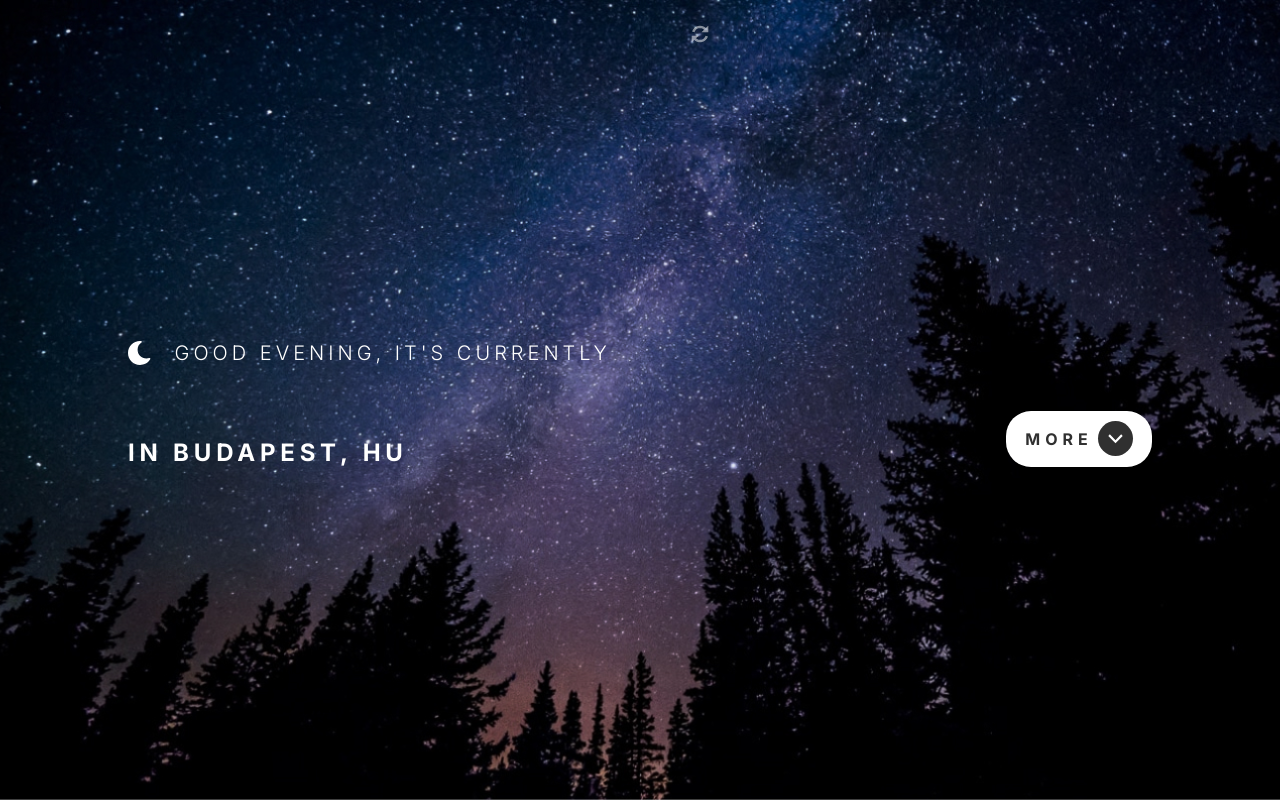
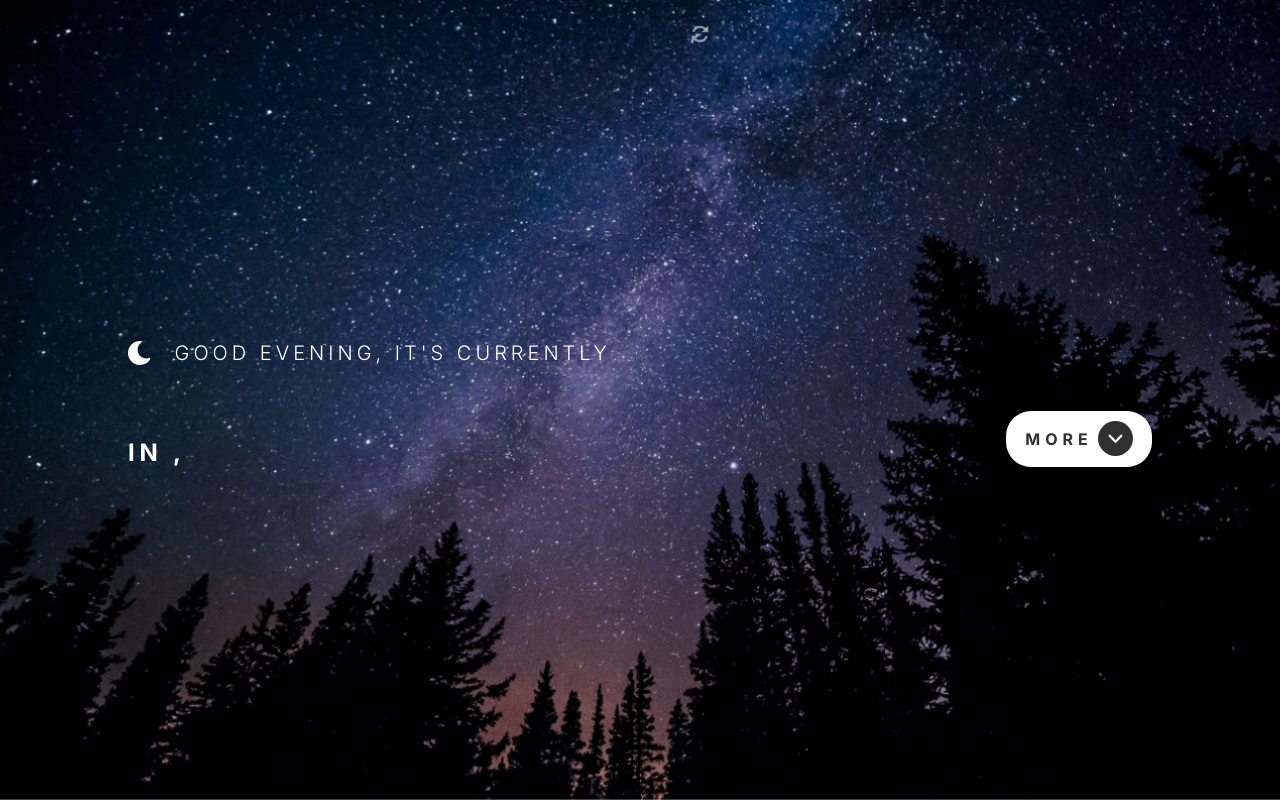
Before and after one commit to Luktoria/FrontendMentor-Clock-App, a Vue app: page / in a window 1280 px wide. Shown: the top 800 px of the page. Built offline with nearby package versions, Linux system fonts and the light colour scheme; no server answers.

Commit message:
Delete some unnecessary code

```diff
--- a/src/components/ClockBody.vue
+++ b/src/components/ClockBody.vue
@@ -72,8 +72,8 @@ export default {
             error: null,
             abbreviation: "",
             currentTime: "",
-            country: "HU",
-            city: "BUDAPEST",
+            country: "",
+            city: "",
             timezone: "",
             dayOfTheWeek: "",
             dayOfTheYear: "",
@@ -145,8 +145,6 @@ export default {
             } else {
                 this.morning = false;
             }
-
-            console.log(this.morning);
         },
 
         showDetails() {
```
